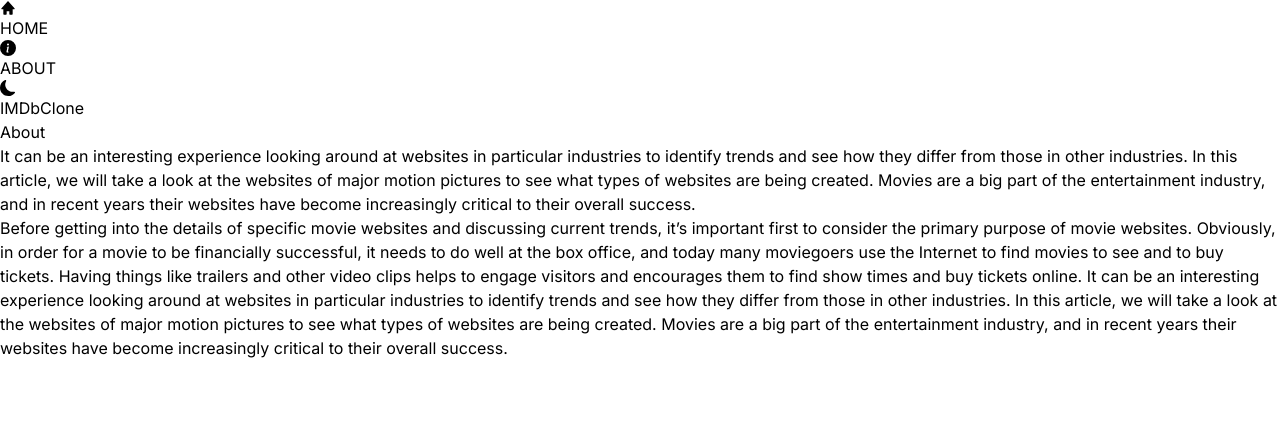
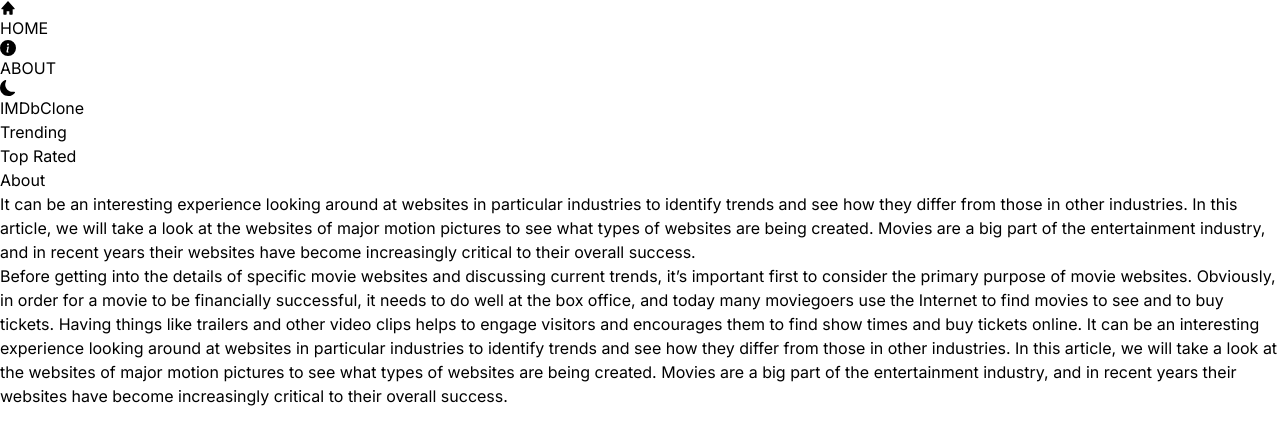
Before and after one commit to Nikitakumawat/imdb, a Next.js app: page /about in a window 1280 px wide. Shown: the top 444 px of the page. Built offline with nearby package versions, Linux system fonts and the light colour scheme.

Commit message:
feat: add navbar component

```diff
--- a/src/app/about/page.jsx
+++ b/src/app/about/page.jsx
@@ -2,7 +2,7 @@
 
 export default function About() {
   return (
-    <div className="max-w-6xl mx-auto">
+    <div className="max-w-6xl mx-auto px-4 text-justify">
       <h1 className="text-2xl font-medium text-amber-600 space-y-4">About</h1>
       <p>
         It can be an interesting experience looking around at websites in
--- a/src/app/layout.js
+++ b/src/app/layout.js
@@ -1,4 +1,5 @@
 import Header from "@/components/Header";
+import Navbar from "@/components/Navbar";
 import Providers from "./Providers";
 import "./globals.css";
 import { Inter } from "next/font/google";
@@ -15,7 +16,13 @@
     <html lang="en">
       <body className={inter.className}>
         <Providers>
+          {/* Header */}
           <Header/>
+
+          {/* Navbar */}
+          <Navbar/>
+
+          {/* Search box */}
           {children}
         </Providers>
       </body>
--- /dev/null
+++ b/src/components/Navbar.jsx
@@ -0,0 +1,11 @@
+import React from 'react'
+import NavbarItem from './NavbarItem'
+
+export default function Navbar() {
+  return (
+    <div className='flex justify-center dark:bg-gray-600 bg-amber-100 lg:text-lg'>
+      <NavbarItem title="Trending" param="fetchTrending"/>
+      <NavbarItem title="Top Rated" param="fetchTopRated"/>
+    </div>
+  )
+}
--- /dev/null
+++ b/src/components/NavbarItem.jsx
@@ -0,0 +1,15 @@
+"use client"
+import Link from 'next/link'
+import React from 'react'
+import { useSearchParams } from 'next/navigation'
+
+export default function NavbarItem({title, param}) {
+    const searchParam = useSearchParams();
+    const genre = searchParam.get("genre");
+
+  return (
+    <div className={`m-4 hover:text-amber-400 font-semibold p-2 ${genre && genre === param && 'underline underline-offset-8 decoration-4 decoration-amber-500 rounded-lg' }`}>
+      <Link href={`/?genre=${param}`}>{title}</Link>
+    </div>
+  )
+}
```
